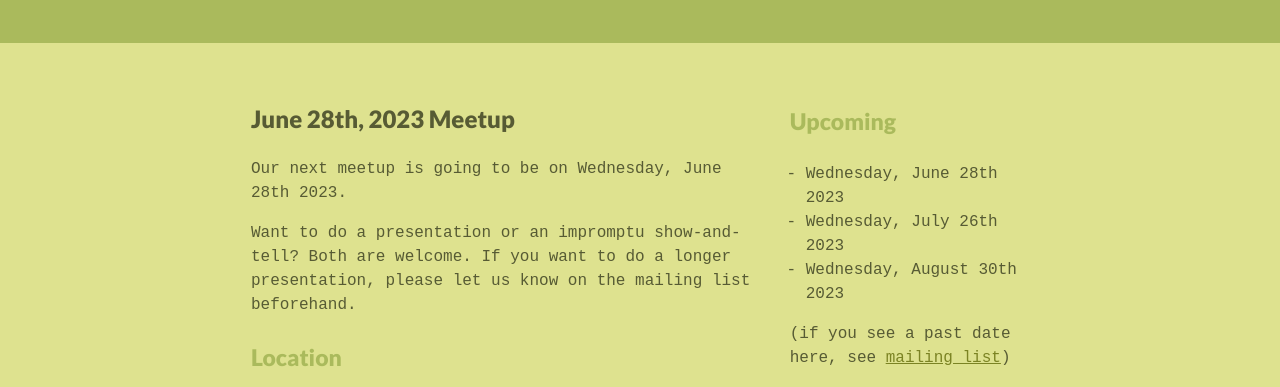
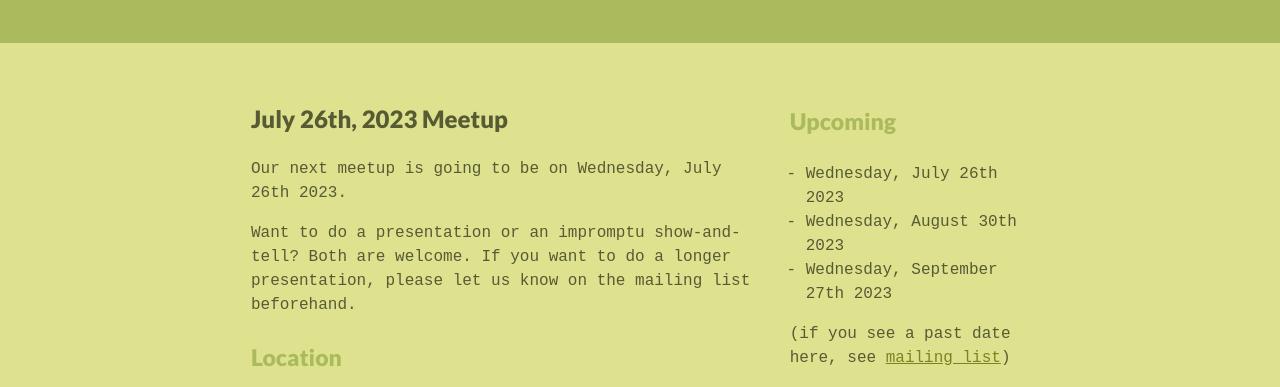
Before and after one commit to emacs-berlin/emacs-berlin.org, a Jekyll site: the page built from index.md, in a window 1280 px wide. Shown: the part 366-753 px from the top of the page. Built offline with Jekyll 4.4.1, drawn with Linux system fonts in a browser that asks for light colours.

Commit message:
July 2023

```diff
--- a/index.md
+++ b/index.md
@@ -13,9 +13,9 @@ layout: default
 
 <section id="below-fold"><div class="row"><div class="medium-8 columns">
 
-# June 28th, 2023 Meetup
+# July 26th, 2023 Meetup
 
-Our next meetup is going to be on Wednesday, June 28th 2023.
+Our next meetup is going to be on Wednesday, July 26th 2023.
 
 Want to do a presentation or an impromptu show-and-tell? Both are
 welcome. If you want to do a longer presentation, please let us know
@@ -25,7 +25,7 @@ on the mailing list beforehand.
 ### Location
 
 Room open from 18:30 CEST, "official" start at 19:00 CEST.
-[Jitsi Room](https://jitsi.emacs-berlin.org/june-2023).
+[Jitsi Room](https://jitsi.emacs-berlin.org/july-2023).
 
 ### About Emacs Berlin
 
@@ -57,12 +57,11 @@ Non-public contact via email: [organizers email][contact]
 <div class="medium-4 columns">
 ### Upcoming
 
-* Wednesday, June 28th 2023
 * Wednesday, July 26th 2023
 * Wednesday, August 30th 2023
+* Wednesday, September 27th 2023
 
 <!--
-* Wednesday, September 27th 2023
 * Wednesday, October 25th 2023
 * Wednesday, November 29th 2023
 * Wednesday, December 27th 2023
```
